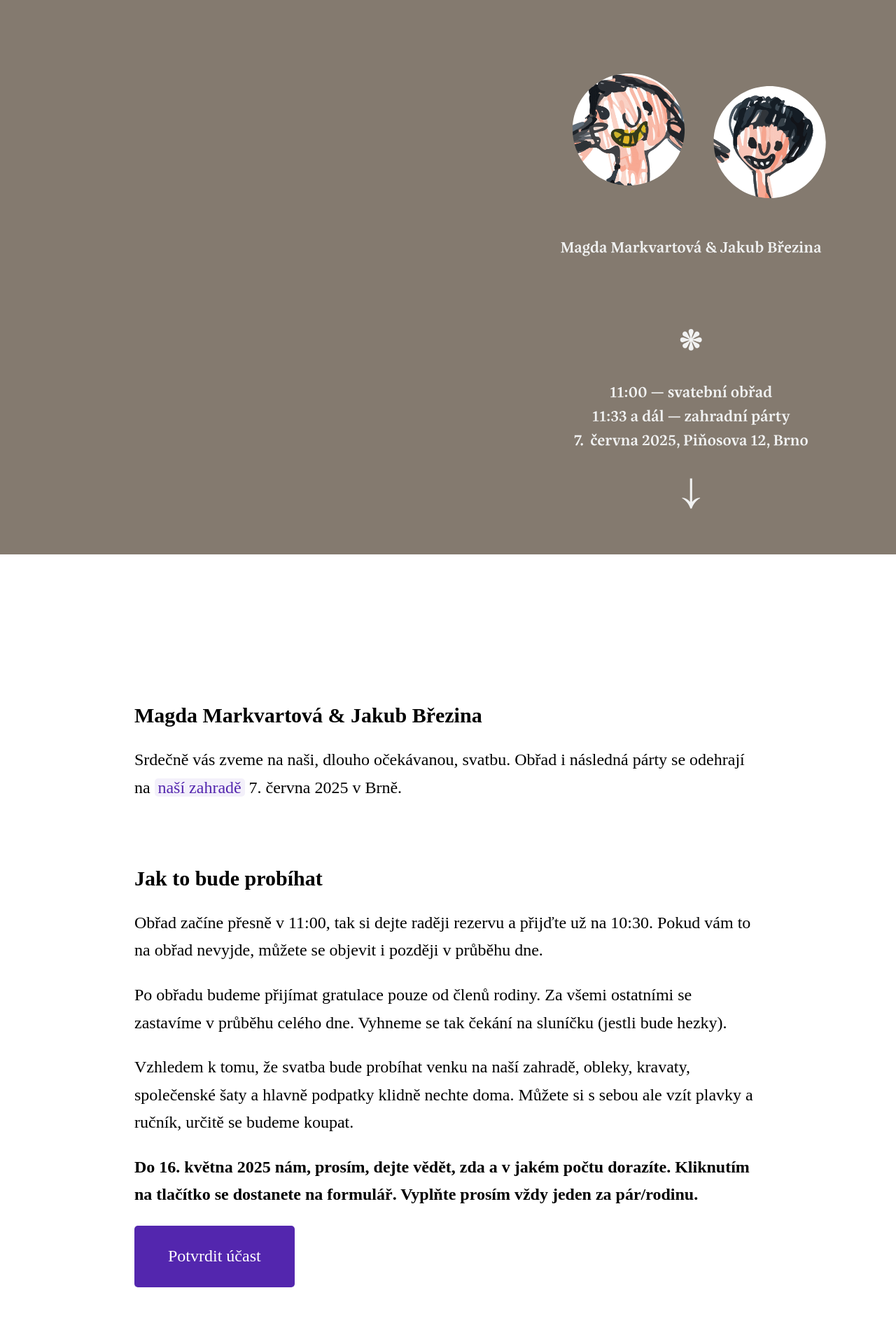
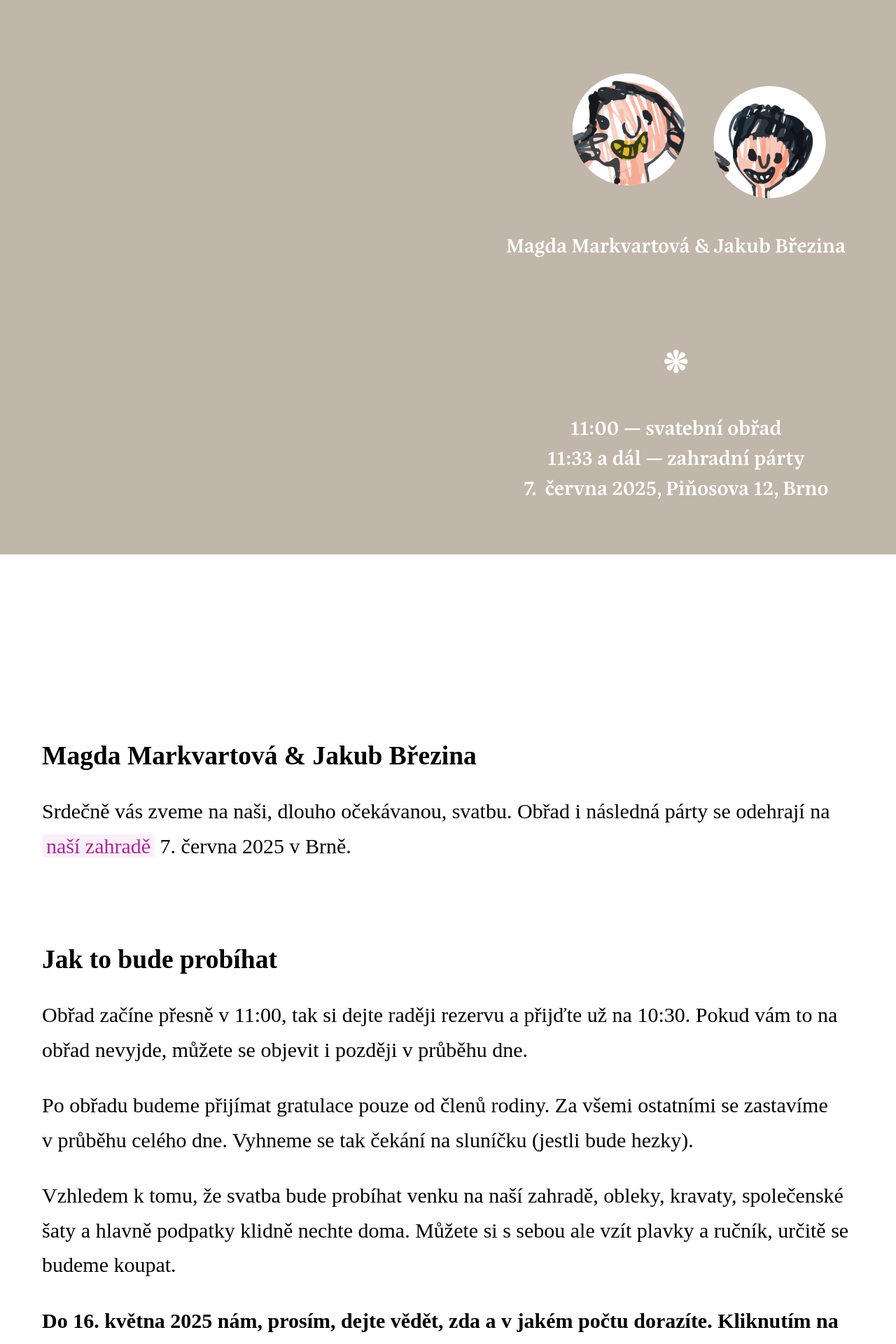
Before and after one commit to MrBrezina/magdasevdava-kubasezeni.cz, a Jekyll site: the page built from README.md, in a window 1280 px wide. Shown: the top 1920 px of the page at 70% size. Built offline with Jekyll 4.4.1, drawn with Linux system fonts in a browser that asks for light colours; some web fonts are replaced; our own code applies the rules of GitHub Pages for plain Markdown files.

Commit message:
Fixed scrolling, revised alignment, colours and font sizes

```diff
--- a/_layouts/default.html
+++ b/_layouts/default.html
@@ -37,11 +37,13 @@
 </head>
 
 <body>
-  <img src="/assets/header.svg">
+  <img src="/assets/header.svg" id="header">
   <section>
-    {{ content }}
+    <div>
+      {{ content }}
+    </div>
   </section>
-  <img src="/assets/footer.svg">
-  <img src="/assets/background.png">
+  <img src="/assets/footer.svg" id="footer">
+  <img src="/assets/background.png" class="hide">
 </body>
 </html>
--- a/assets/styles.css
+++ b/assets/styles.css
@@ -1,19 +1,8 @@
-/* Adapter  PE from Rosetta */
-
-@supports (font-variation-settings: initial) {
-  @font-face {
-      font-display: block;
-      font-family: "AdapterVF";
-      font-weight: 100 900;
-      font-style: normal;
-      src: url("https://webfonts.rosettatype.com/misc/AdapterPEVFWeb-All.woff2") format("woff2");
-  }
-}
-
 :root {
   --text: #000;
-  --link-color: rgb(83, 38, 174);
-  --light-link-color: rgba(83, 38, 174, 0.065);
+  --link-color: rgb(174, 38, 160);
+  --light-link-color: rgba(174, 38, 160, 0.065);
+  --hover-link-color: rgba(174, 38, 160, 0.85);
   --background: #FFF;
 }
 
@@ -29,16 +18,16 @@ html {
 body {
   margin: 0;
   padding: 0;
-  background: url(/assets/background.png) left top,  url(/assets/background.png) left bottom, var(--background);
-  background-repeat: no-repeat;
-  background-size: 100% auto;
-  background-attachment: fixed;
   font-family: "eskorte-latin", serif;
   color: var(--text);
   font-weight: 400;
   font-style: normal;
-  font-size: 24px;
+  font-size: 30px;
   line-height: 165%;
+  background: url(/assets/background.png) left bottom, var(--background);
+  background-repeat: no-repeat;
+  background-size: 100% auto;
+  background-attachment: fixed;
 }
 
 img {
@@ -48,16 +37,27 @@ img {
   display: block;
 }
 
+img#header {
+  background: url(/assets/background.png) left top, var(--background);
+  background-repeat: no-repeat;
+  background-size: 100% auto;
+  background-attachment: fixed;
+}
+
 section {
-  padding: 5em 8em 12em 8em;
+  padding: 5em 2em 12em 2em;
   margin: 0;
   background: var(--background);
+}
+
+section div {
+  max-width: 42em;
+  margin: 0 auto;
 }
 
 li, p, h1, h2, h3, h4, h5 {
   font-weight: 400;
   font-size: 100%;
-  max-width: 48em;
 }
 
 h1, h2, h3, h4 {
@@ -106,13 +106,21 @@ a:hover {
   text-decoration: underline;
 }
 
-a.button, a.button:hover {
+a.button {
   text-decoration: none;
   display: inline-block;
-  padding: 1em 2em;
+  padding: 0.5em 1.5em;
   color: var(--background);
   background-color: var(--link-color);
+  outline: 1px solid var(--link-color);
+  outline-offset: 3px;
+  margin: 1em 0;
+}
+
+a.button:hover {
   text-decoration: none;
+  background-color: var(--hover-link-color);
+  outline: 1px solid var(--hover-link-color);
 }
 
 .hide {
@@ -128,6 +136,6 @@ a.button, a.button:hover {
   }
 
   body {
-    font-size: 14px;
+    font-size: 20px;
   }
 }
```
Also changed, not shown: assets/background.png, assets/footer.svg, assets/header.svg.
